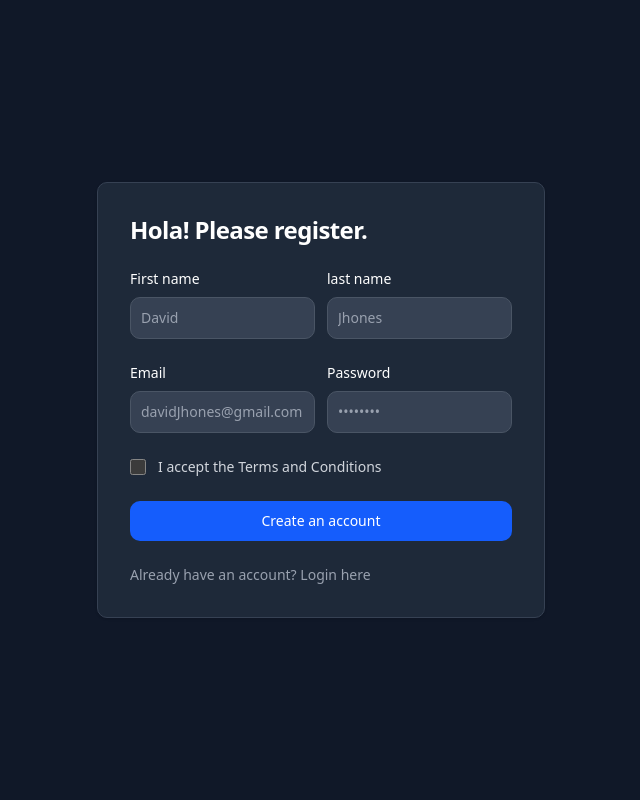
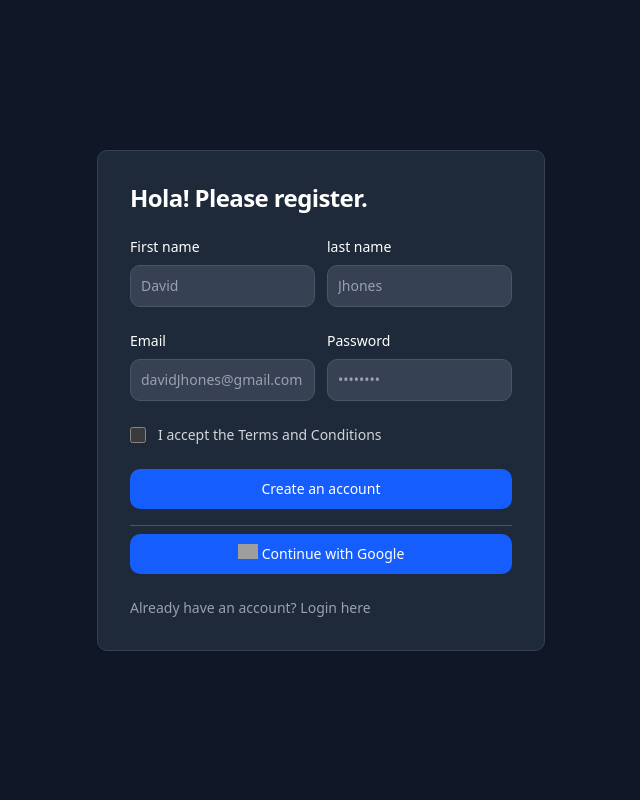
Before and after one commit to Wicky2001/GovTrace, a Next.js app in the folder frontend/: page /guest_register in a window 1280 px wide. Shown: the top 800 px of the page, without its empty margins (319-959 px from the left). Built offline with nearby package versions, Linux system fonts and the light colour scheme; grey boxes are pictures that could not be loaded.

Commit message:
register form styling done

```diff
--- a/frontend/src/app/guest_register/page.tsx
+++ b/frontend/src/app/guest_register/page.tsx
@@ -1,3 +1,5 @@
+import Image from "next/image";
+
 const RegisterGuest = () => {
   return (
     <section className="bg-gray-50 dark:bg-gray-900">
@@ -104,9 +106,22 @@ const RegisterGuest = () => {
               </div>
               <button
                 type="submit"
-                className="focus:ring-primary-300 dark:bg-primary-600 dark:hover:bg-primary-700 dark:focus:ring-primary-800 w-full rounded-lg bg-blue-600 px-5 py-2.5 text-center text-sm font-medium text-white hover:bg-blue-700 focus:ring-4 focus:outline-none"
+                className="mb-2 focus:ring-primary-300 dark:bg-primary-600 dark:hover:bg-primary-700 dark:focus:ring-primary-800 w-full rounded-lg bg-blue-600 px-5 py-2.5 text-center text-sm font-medium text-white hover:bg-blue-700 focus:ring-4 focus:outline-none"
               >
                 Create an account
+              </button>
+              <hr className=" my-2 h-px -my-y-4 bg-gray-200  dark:bg-gray-700" />
+              <button
+                type="submit"
+                className="flex gap-1 inline-center justify-center focus:ring-primary-300 dark:bg-primary-600 dark:hover:bg-primary-700 dark:focus:ring-primary-800 w-full rounded-lg bg-blue-600 px-5 py-2.5 text-center text-sm font-medium text-white hover:bg-blue-700 focus:ring-4 focus:outline-none"
+              >
+                <Image
+                  src="https://www.svgrepo.com/show/475656/google-color.svg"
+                  alt="Google"
+                  width={20}
+                  height={20} // Added margin-right to separate the icon from the text
+                />
+                Continue with Google
               </button>
 
               <p className="text-sm font-light text-gray-500 dark:text-gray-400">
```
Also changed, not shown: frontend/package.json (+8 -0 lines), 1 other file (tests, documents, lock files or other folders).
